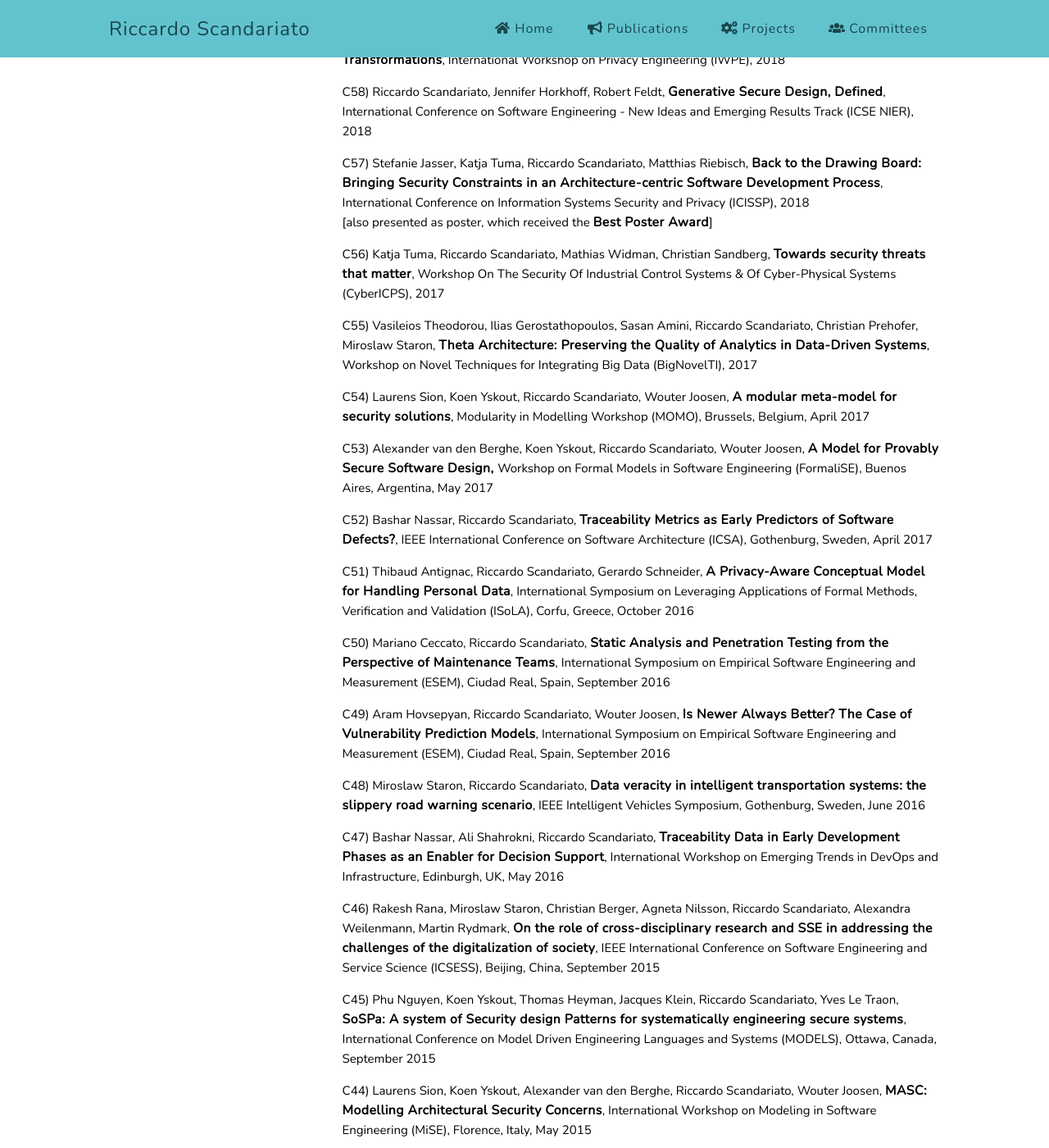
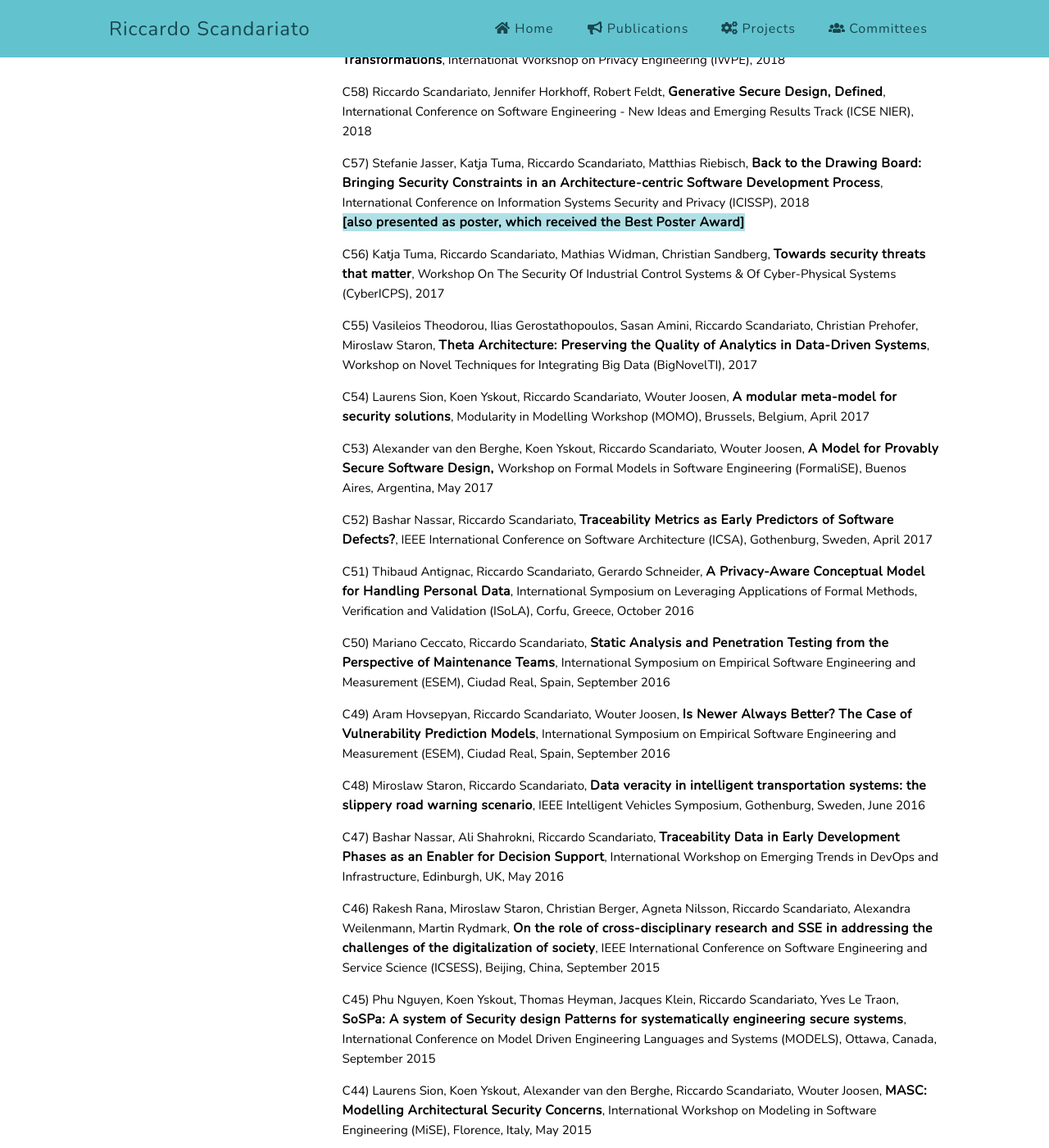
Before and after one commit to riccardoscandariato/riccardoscandariato.github.io, a Jekyll site: the page built from papers.md, in a window 1280 px wide and 1400 px high, scrolled down 6980 px. Shown: the whole window at 82% size. Built offline with Jekyll 4.4.1, drawn with Linux system fonts in a browser that asks for light colours; some of the changed text lies outside the part shown.

Commit message:
page update

```diff
--- a/papers.md
+++ b/papers.md
@@ -10,11 +10,11 @@
 
 <p>J33) Simon Schneider, Pierre-Jean Queval, Akos Milankovich, Nicolas Diaz Ferreyra, Uwe Zdun, Riccardo Scandariato <strong>Automatic Rule Checking for Microservices: Supporting Security Analysis with Explainability</strong>, ACM Transactions on Software Engineering and Methodology, To appear</p>
 
-<p>J32) Torge Hinrichs, Emanuele Iannone, Tamas Aladics, Peter Hegedus, Andrea De Lucia, Fabio Palomba, Riccardo Scandariato, <strong>Back to the Roots: Assessing Mining Techniques for Java Vulnerability-Contributing Commits</strong>, ACM Transactions on Software Engineering and Methodology, To appear <small style="color:gray; background-color:powderblue;">[also presented as Journal First at the International Conference on Software and Systems Reuse, Product Lines, and Configuration, VARIABILITY 2026]</small></p>
+<p>J32) Torge Hinrichs, Emanuele Iannone, Tamas Aladics, Peter Hegedus, Andrea De Lucia, Fabio Palomba, Riccardo Scandariato, <strong>Back to the Roots: Assessing Mining Techniques for Java Vulnerability-Contributing Commits</strong>, ACM Transactions on Software Engineering and Methodology, To appear <small style="color:gray;">[also presented as Journal First at the International Conference on Software and Systems Reuse, Product Lines, and Configuration, VARIABILITY 2026]</small></p>
 
 <p>J31) Torge Hinrichs, Emanuele Iannone, Riccardo Scandariato, <strong>Beyond Prompting: The Role of Phrasing Tasks in Vulnerability Prediction for Java</strong>, Cybersecurity, 8(111), 2025</p>
 
-<p>J30) Kevin Hermann, Simon Schneider, Catherine Tony, Asli Yardim, Sven Peldszus, Thorsten Berger, Riccardo Scandariato, M. Angela Sasse, Alena Naiakshina, <strong>A Taxonomy of Functional Security Features and How They Can Be Located</strong>, Empirical Software Engineering, 30(117), 2025 <small>[also presented as Journal First at the International Conference on Software Engineering, ICSE 2026]</small></p>
+<p>J30) Kevin Hermann, Simon Schneider, Catherine Tony, Asli Yardim, Sven Peldszus, Thorsten Berger, Riccardo Scandariato, M. Angela Sasse, Alena Naiakshina, <strong>A Taxonomy of Functional Security Features and How They Can Be Located</strong>, Empirical Software Engineering, 30(117), 2025 <small style="color:gray;">[also presented as Journal First at the International Conference on Software Engineering, ICSE 2026]</small></p>
 
 <p>J29) Simon Schneider, Alexander Bakhtin, Xiaozhou Li, Jacopo Soldani, Antonio Brogi, Tomas Cerny, Riccardo Scandariato, Davide Taibi, <strong>Comparison of Static Analysis Architecture Recovery Tools for Microservice Applications</strong>, Empirical Software Engineering, 30(128), 2025</p>
 
@@ -26,11 +26,11 @@
 
 <p>J25) Nicolas E. Diaz Ferreyra, Melina Vidoni, Maritta Heisel, Riccardo Scandariato, <strong>Cybersecurity Discussions in Stack Overflow: A Developer-Centred Analysis of Engagement and Self-Disclosure Behaviour</strong>, Social Network Analysis and Mining, 14(16), 2024</p>
 
-<p>J24) Quang-Cuong Bui, Ranindya Paramitha, Duc-Ly Vu, Fabio Massacci, Riccardo Scandariato, <strong>APR4Vul: An empirical study of automatic program repair techniques on real-world Java vulnerabilities</strong>, Empirical Software Engineering, 29(18), 2024 <small>[also presented as Journal First at the International Conference on Software Engineering, ICSE 2024]</small></p>
+<p>J24) Quang-Cuong Bui, Ranindya Paramitha, Duc-Ly Vu, Fabio Massacci, Riccardo Scandariato, <strong>APR4Vul: An empirical study of automatic program repair techniques on real-world Java vulnerabilities</strong>, Empirical Software Engineering, 29(18), 2024 <small style="color:gray;">[also presented as Journal First at the International Conference on Software Engineering, ICSE 2024]</small></p>
 
 <p>J23) Uwe Zdun, Pierre-Jean Queval, Georg Simhandl, Riccardo Scandariato, Somik Chakravarty, Marjan Jelic, Aleksandar Jovanovic, <strong>Detection Strategies for Microservice Security Tactics</strong>, IEEE Transactions on Dependable and Secure Computing, 21(3), 2024</p>
 
-<p>J22) Simon Schneider, Riccardo Scandariato, <strong>Automatic Extraction of Security-Rich Dataflow Diagrams for Microservice Applications written in Java</strong>, Journal of Systems and Software, Volume 202, 2023 <small>[also presented as Journal First at the International Conference on Automated Software Engineering, ASE 2023]</small></p>
+<p>J22) Simon Schneider, Riccardo Scandariato, <strong>Automatic Extraction of Security-Rich Dataflow Diagrams for Microservice Applications written in Java</strong>, Journal of Systems and Software, Volume 202, 2023 <small style="color:gray;">[also presented as Journal First at the International Conference on Automated Software Engineering, ASE 2023]</small></p>
 
 <p>J21) Mazen Mohamad, Rodi Jolak, Örjan Askerdal, Jan-Philipp Steghöfer, Riccardo Scandariato, <strong>CASCADE: An Asset-driven Approach to Build Security Assurance Cases for Automotive Systems</strong>, ACM Transactions on Cyber-Physical Systems, 7(1), 2023</p>
 
@@ -38,7 +38,7 @@
 
 <p>J19) Katja Tuma, Sven Peldszus, Daniel Strüber, Riccardo Scandariato, Jan Jürjens, <strong>Checking Security Compliance between Models and Code</strong>, Software and Systems Modeling, Volume 22, Springer, 2022</p>
 
-<p>J18) Rodi Jolak, Thomas Rosenstatter, Mazen Mohamad, Kim Strandberg, Behrooz Sangchoolie, Nasser Nowdehi, Riccardo Scandariato, <strong>CONSERVE: A Framework for the Selection of Techniques for Monitoring Containers Security</strong>, Journal of Systems and Software, Elsevier, Volume 186, April 2022 <small>[also presented as Journal First at the International Conference on Software Architecture, ICSA 2023]</small></p>
+<p>J18) Rodi Jolak, Thomas Rosenstatter, Mazen Mohamad, Kim Strandberg, Behrooz Sangchoolie, Nasser Nowdehi, Riccardo Scandariato, <strong>CONSERVE: A Framework for the Selection of Techniques for Monitoring Containers Security</strong>, Journal of Systems and Software, Elsevier, Volume 186, April 2022 <small style="color:gray;">[also presented as Journal First at the International Conference on Software Architecture, ICSA 2023]</small></p>
 
 <p>J17) Katja Tuma, Christian Sandberg, Urban Thorsson, Mathias Widman, Thomas Herpel, Riccardo Scandariato, <strong>Finding Security Threats That Matter: Two Industrial Case Studies</strong>, Journal of Systems and Software, Elsevier, Volume 179, September 2021</p>
 
@@ -129,7 +129,7 @@
 
 <p>C76) Catherine Tony, Mohana Balasubramanian, Nicolas E. Diaz Ferreyra, Riccardo Scandariato, <strong>Conversational DevBots for Secure Programming: An Empirical Study on SKF Chatbot</strong>, International Conference on Evaluation and Assessment in Software Engineering (EASE), 2022</p>
 
-<p>C75) Quang-Cuong Bui, Riccardo Scandariato, Nicolas Diaz Ferreyra, <strong>Vul4J: A Dataset of Reproducible Java Vulnerabilities Geared Towards the Study of Program Repair Techniques</strong>, International Conference on Mining Software Repositories (MSR), 2022<br/>[<strong>Best Data and Tool Showcase Paper Award</strong>]</p>
+<p>C75) Quang-Cuong Bui, Riccardo Scandariato, Nicolas Diaz Ferreyra, <strong>Vul4J: A Dataset of Reproducible Java Vulnerabilities Geared Towards the Study of Program Repair Techniques</strong>, International Conference on Mining Software Repositories (MSR), 2022<br/><strong style="background-color:powderblue;">[Best Data and Tool Showcase Paper Award]</strong></p>
 
 <p>C74) Mazen Mohamad, &Ouml;rjan Askerdal, Rodi Jolak, Jan-Philipp Stegh&ouml;fer, Riccardo Scandariato, <strong>Asset-driven Security Assurance Cases with Built-in Quality Assurance</strong>, International Workshop on Engineering and Cybersecurity of Critical Systems (ENCYCRIS), 2021</p>
 
@@ -165,7 +165,7 @@
 
 <p>C58) Riccardo Scandariato, Jennifer Horkhoff, Robert Feldt, <strong>Generative Secure Design, Defined</strong>, International Conference on Software Engineering - New Ideas and Emerging Results Track (ICSE NIER), 2018</p>
 
-<p>C57) Stefanie Jasser, Katja Tuma, Riccardo Scandariato, Matthias Riebisch, <strong>Back to the Drawing Board: Bringing Security Constraints in an Architecture-centric Software Development Process</strong>, International Conference on Information Systems Security and Privacy (ICISSP), 2018<br/>[also presented as poster, which received the <strong>Best Poster Award</strong>]</p>
+<p>C57) Stefanie Jasser, Katja Tuma, Riccardo Scandariato, Matthias Riebisch, <strong>Back to the Drawing Board: Bringing Security Constraints in an Architecture-centric Software Development Process</strong>, International Conference on Information Systems Security and Privacy (ICISSP), 2018<br/><strong style="background-color:powderblue;">[also presented as poster, which received the Best Poster Award]</strong></p>
 
 <p>C56) Katja Tuma, Riccardo Scandariato, Mathias Widman, Christian Sandberg, <strong>Towards security threats that matter</strong>, Workshop On The Security Of Industrial Control Systems &amp; Of Cyber-Physical Systems (CyberICPS), 2017</p>
 
@@ -195,7 +195,7 @@
 
 <p>C43) Koen Yskout, Riccardo Scandariato, Wouter Joosen, <strong>Do Security Patterns Really Help Designers?</strong> International Conference on Software Engineering (ICSE), Florence, Italy, May 2015</p>
 
-<p>C42) James Walden, Jeffrey Stuckman, Riccardo Scandariato, <strong>Predicting Vulnerable Components: Software Metrics vs Text Mining</strong>, IEEE International Symposium on Software Reliability Engineering (ISSRE), Naples, Italy, November 2014<br/>[<strong>Best Paper Award ISSRE 2014</strong>] and [<strong><a href="https://issre.github.io/2024/test_of_time.html" target="_blank">Test-of-Time Award</a> at ISSRE 2024</strong>]</p>
+<p>C42) James Walden, Jeffrey Stuckman, Riccardo Scandariato, <strong>Predicting Vulnerable Components: Software Metrics vs Text Mining</strong>, IEEE International Symposium on Software Reliability Engineering (ISSRE), Naples, Italy, November 2014<br/><strong style="background-color:powderblue;">[Best Paper Award ISSRE 2014]</strong> and <strong style="background-color:powderblue;">[<a href="https://issre.github.io/2024/test_of_time.html" target="_blank">Test-of-Time Award</a> at ISSRE 2024]</strong></p>
 
 <p>C41) Riccardo Scandariato, James Walden, Wouter Joosen, <strong>Static Analysis Versus Penetration Testing: a Controlled Experiment</strong>, IEEE International Symposium on Software Reliability Engineering (ISSRE), Pasadena, CA, USA, November 2013</p>
 
```
